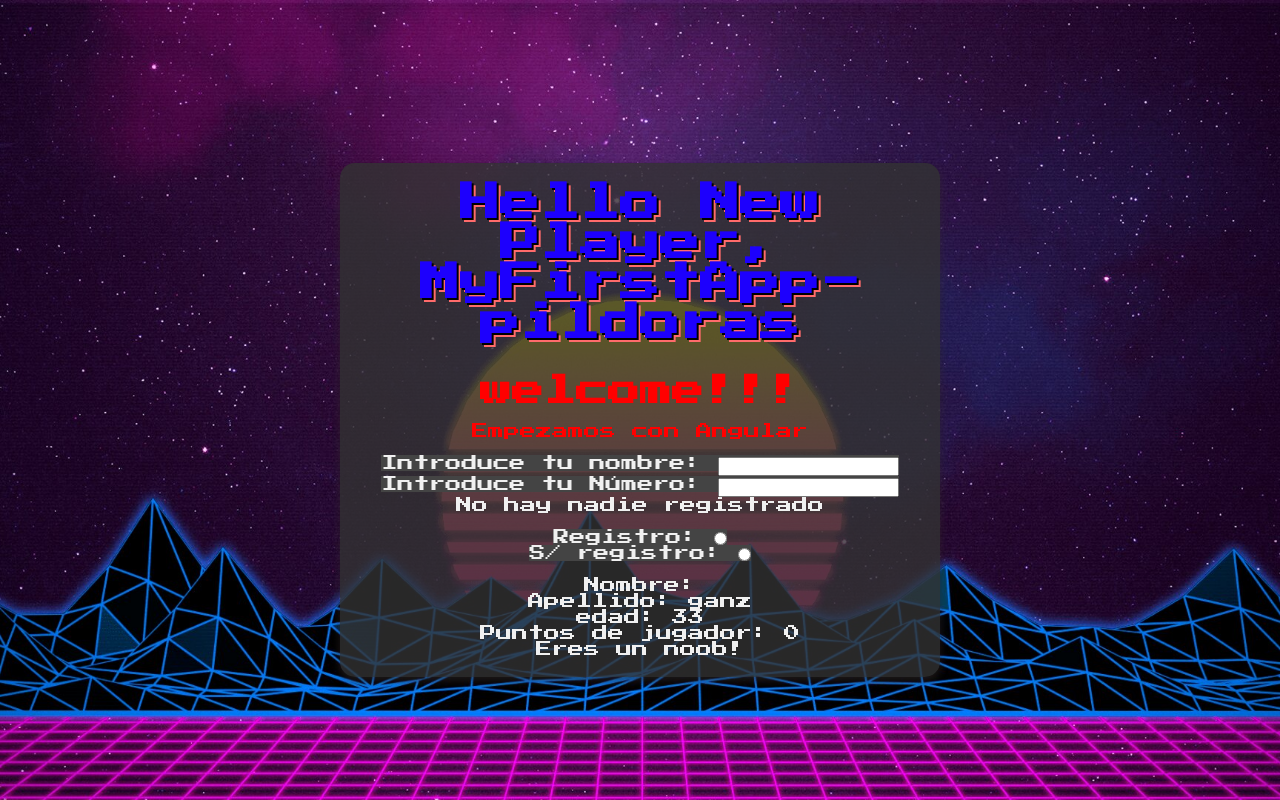
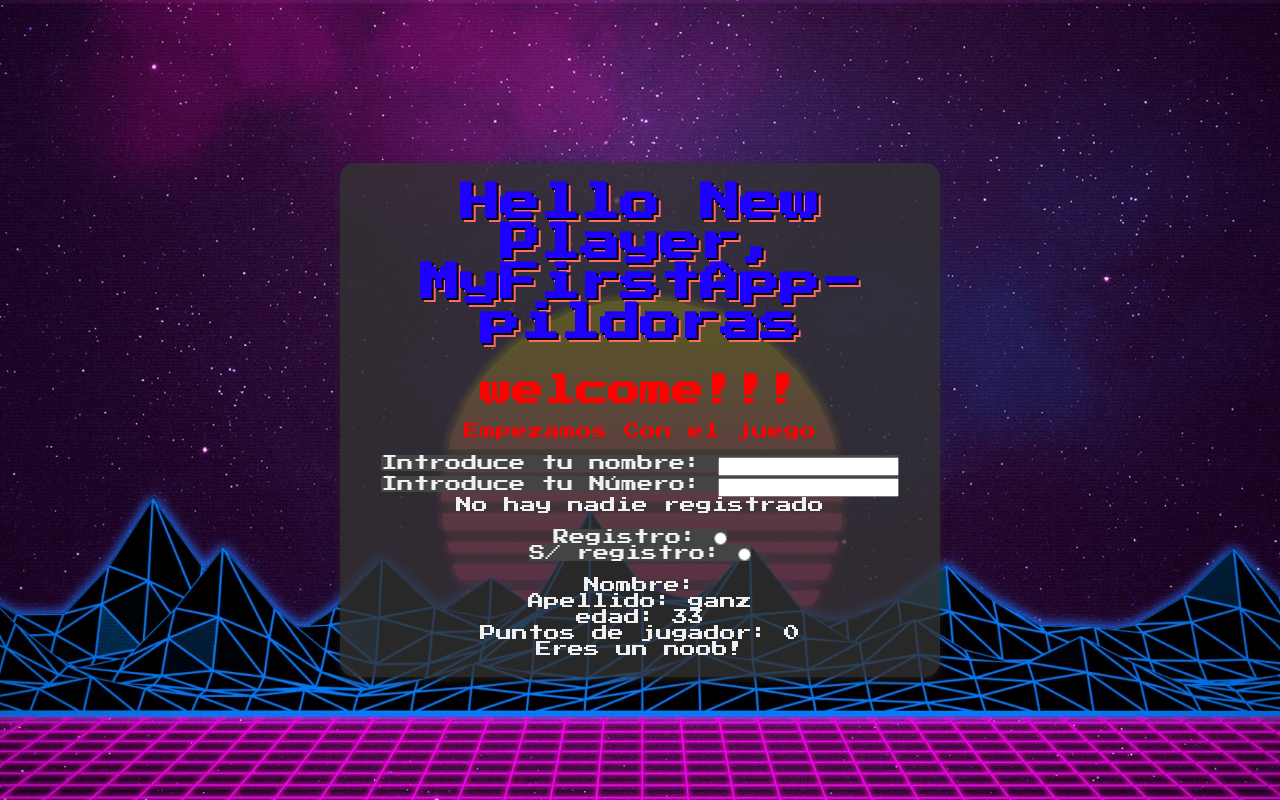
Before and after one commit to TheMarto/ProytectoAngular, an Angular app: page / in a window 1280 px wide. Built offline with nearby package versions, Linux system fonts and the light colour scheme.

Commit message:
3er titulo cambiado

```diff
--- a/src/app/empleado/informaticos/informaticos.component.ts
+++ b/src/app/empleado/informaticos/informaticos.component.ts
@@ -6,5 +6,5 @@ import { Component } from '@angular/core';
   styleUrl: './informaticos.component.css'
 })
 export class InformaticosComponent {
-informaticos = "Empezamos con Angular";
+informaticos = "Empezamos Con el juego";
 }
```
